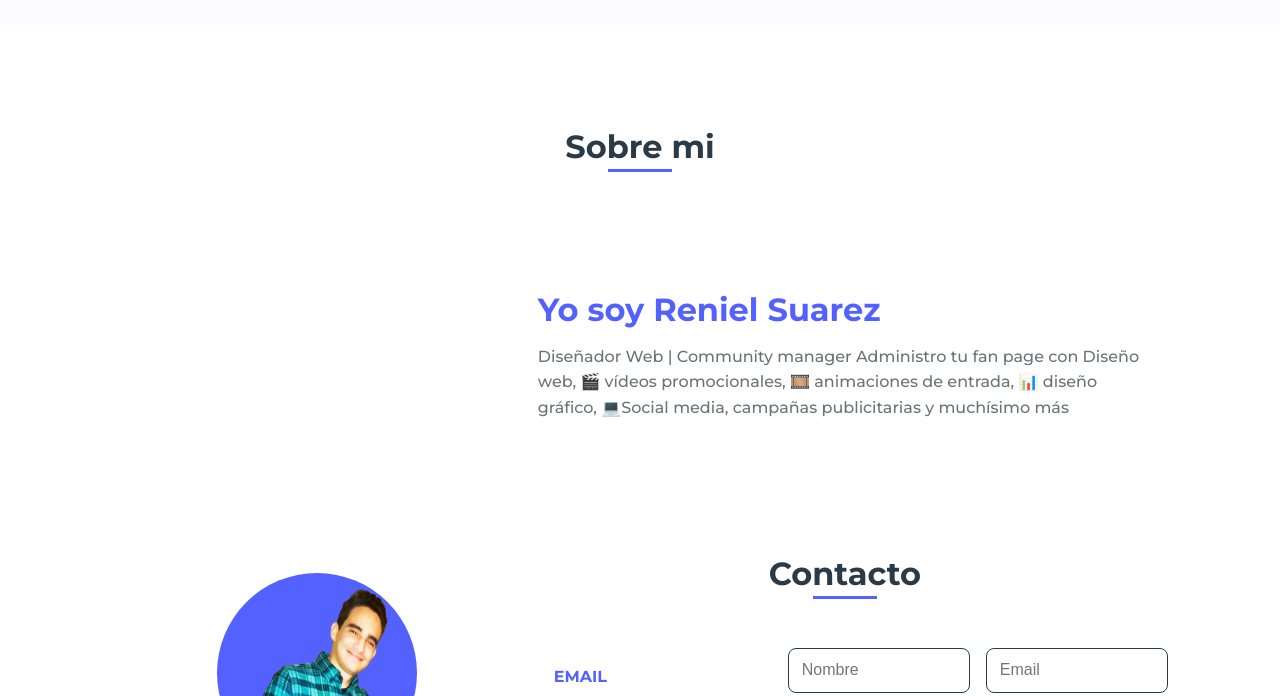
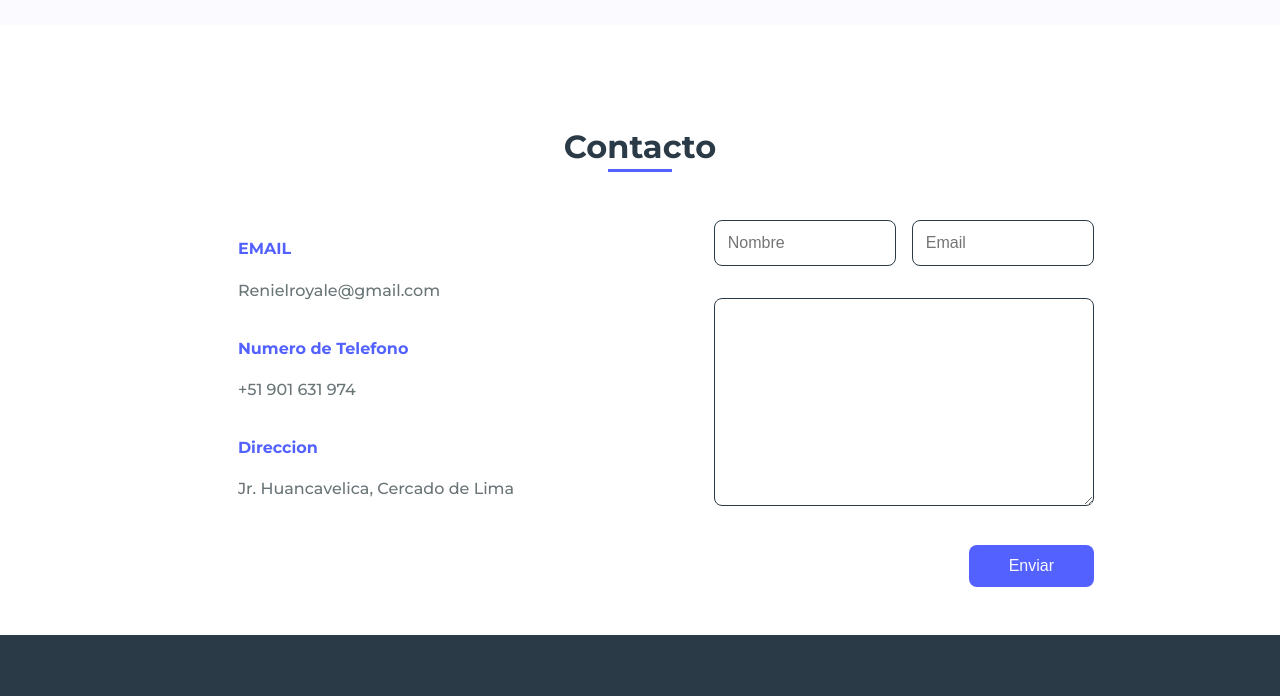
Before and after one commit to designsuarez/Home, a plain HTML site: page index.html in a window 1280 px wide. Shown: the part 1530-2226 px from the top of the page. Drawn offline with nearby package versions, Linux system fonts and the light colour scheme.

Commit message:
Update index.html

```diff
--- a/index.html
+++ b/index.html
@@ -96,20 +96,7 @@
                     </div>
                 </div>
             </section>
-                       <!--===== ABOUT =====-->
-                       <section class="about section" id="about">
-                        <h2 class="section-title">Sobre mi</h2>
 
-                        <div class="about__container bd-grid">
-                            <div class="about__img">
-                                <img src="assets/img/perfil.png" alt="">
-                            </div>
-
-                            <div>
-                                <h2 class="about__subtitle">Yo soy Reniel Suarez</h2>
-                                <span class="about__profession">Diseñador Web | Community manager
-                                     Administro tu fan page con Diseño web, 🎬 vídeos promocionales, 🎞️ animaciones de entrada, 📊 diseño gráfico, 💻Social media, campañas publicitarias y muchísimo más
-                                </span>
 
             <!--===== CONTACT =====-->
             <section class="contact section" id="contact">
```
